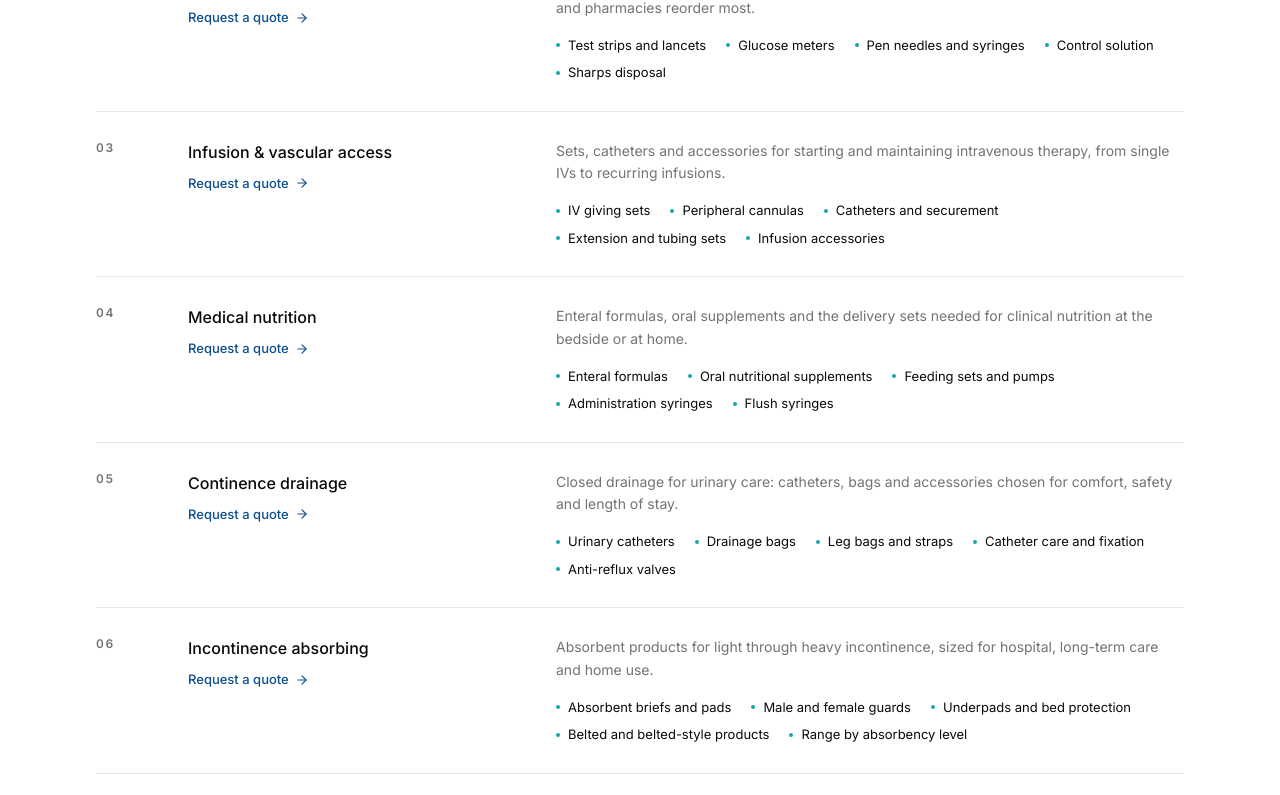
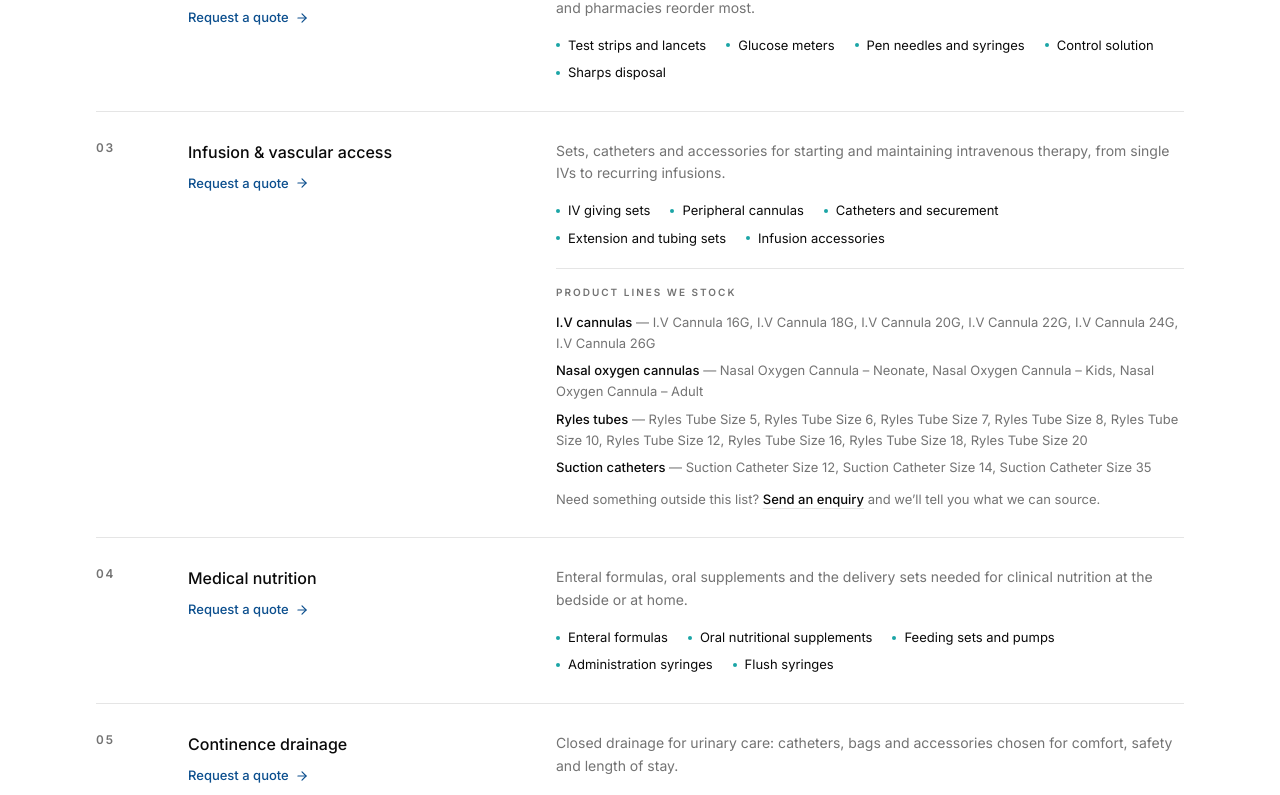
Before and after one commit to afriyieowususarfo-pixel/gj-premium, a React (Vite) app: page /products in a window 1280 px wide. Shown: the part 973-1768 px from the top of the page. Built offline with nearby package versions, Linux system fonts and the light colour scheme; no server answers; what @convex-dev/auth would draw is missing.

Commit message:
Freebuff: Complete it

```diff
--- a/scripts/static/pages/products.ts
+++ b/scripts/static/pages/products.ts
@@ -73,6 +73,24 @@ export function productsPage(): PageInput {
                           )
                           .join("")}
                       </ul>
+                      ${category.groups?.length
+                        ? `<div class="mt-5 border-t border-border pt-4">
+                      <p class="text-[10px] font-semibold uppercase tracking-[0.2em] text-muted-foreground">Product lines we stock</p>
+                      <ul class="mt-3 space-y-1.5">
+                        ${category.groups
+                          .map(
+                            (group) =>
+                              `<li class="text-[13px] leading-relaxed"><span class="font-medium text-foreground">${esc(
+                                group.name,
+                              )}</span> <span class="text-muted-foreground">&mdash; ${esc(
+                                group.variants.join(", "),
+                              )}</span></li>`,
+                          )
+                          .join("")}
+                      </ul>
+                      <p class="mt-3 text-[13px] text-muted-foreground">Need something outside this list? <a href="/quote/" class="font-medium text-foreground underline decoration-border underline-offset-4 transition-colors hover:decoration-foreground">Send an enquiry</a> and we&rsquo;ll tell you what we can source.</p>
+                    </div>`
+                        : ""}
                     </div>
                   </li>`,
   ).join("\n              ");
--- a/scripts/static/pages/quote.ts
+++ b/scripts/static/pages/quote.ts
@@ -338,6 +338,12 @@ export function quotePage(): PageInput {
                   ${contact}
                 </div>
               </div>
+
+              <div class="border-t border-border pt-6">
+                <p class="text-[11px] font-semibold uppercase tracking-[0.25em] text-muted-foreground">Need something we don&rsquo;t stock yet?</p>
+                <p class="mt-3 text-sm leading-relaxed text-foreground">If the product you need isn&rsquo;t in our assortment, send the enquiry anyway: pick &ldquo;Something else: request a product we don&rsquo;t stock yet&rdquo; as your primary category and name the product, size, and quantity in the notes. A supply specialist replies within one business day with availability, a suitable alternative, or a clear reason we can&rsquo;t supply it.</p>
+                <p class="mt-3 text-sm text-muted-foreground">No product is too small or too specific to ask about.</p>
+              </div>
             </div>
           </aside>
         </div>`;
--- a/src/lib/catalog.ts
+++ b/src/lib/catalog.ts
@@ -9,6 +9,8 @@ export type ProductCategory = {
   description: string;
   /** Typical line items a facility asks us to quote. */
   items: string[];
+  /** Finer-grained lines we quote from, where the category has them. */
+  groups?: ProductGroup[];
 };
 
 /**
@@ -268,9 +270,15 @@ export const CATEGORY_OPTIONS: string[] = [
  * quote page to tell buyers which exact items are available now, and to
  * make the “we don’t have it yet” enquiry path obvious.
  */
-export const HOSTED_PRODUCT_LINES: ProductGroup[] = PRODUCT_CATEGORIES
-  .filter((category): category is ProductCategory & { groups: ProductGroup[] } =>
-    "groups" in category,
+export type HostedProductLine = ProductGroup & {
+  categorySlug: string;
+  categoryName: string;
+};
+
+export const HOSTED_PRODUCT_LINES: HostedProductLine[] = PRODUCT_CATEGORIES
+  .filter(
+    (category): category is ProductCategory & { groups: ProductGroup[] } =>
+      category.groups !== undefined,
   )
   .flatMap((category) =>
     category.groups.map((group) => ({
--- a/src/pages/Products.tsx
+++ b/src/pages/Products.tsx
@@ -189,6 +189,39 @@ export default function Products() {
                           </li>
                         ))}
                       </ul>
+
+                      {category.groups && category.groups.length > 0 && (
+                        <div className="mt-5 border-t border-border pt-4">
+                          <p className="text-[10px] font-semibold uppercase tracking-[0.2em] text-muted-foreground">
+                            Product lines we stock
+                          </p>
+                          <ul className="mt-3 space-y-1.5">
+                            {category.groups.map((group) => (
+                              <li
+                                key={group.slug}
+                                className="text-[13px] leading-relaxed"
+                              >
+                                <span className="font-medium text-foreground">
+                                  {group.name}
+                                </span>{" "}
+                                <span className="text-muted-foreground">
+                                  — {group.variants.join(", ")}
+                                </span>
+                              </li>
+                            ))}
+                          </ul>
+                          <p className="mt-3 text-[13px] text-muted-foreground">
+                            Need something outside this list?{" "}
+                            <Link
+                              to="/quote"
+                              className="font-medium text-foreground underline decoration-border underline-offset-4 transition-colors hover:decoration-foreground"
+                            >
+                              Send an enquiry
+                            </Link>{" "}
+                            and we’ll tell you what we can source.
+                          </p>
+                        </div>
+                      )}
                     </div>
                   </li>
                 ))}
--- a/src/pages/Quote.tsx
+++ b/src/pages/Quote.tsx
@@ -49,10 +49,6 @@ const CHECKLIST = [
   "Your needed-by date",
   "A work email for the quote",
 ];
-
-const PRODUCT_LINES_SECTION_TITLE = "Currently available product lines";
-const PRODUCT_LINES_SECTION_BODY =
-  "If the item you need is already here, choose its category and list the variant you want. If it isn’t, use the enquiry path below and we’ll tell you whether we can still help.";
 
 const NEXT_STEPS = [
   {
@@ -437,8 +433,7 @@ export default function Quote() {
                     placeholder="Select facility type"
                     options={FACILITY_TYPES}
                     onChange={(value) => set("facilityType", value)}
-                  />
-                  <SelectField
+                  />                  <SelectField
                     id="category"
                     label="Primary category"
                     required
@@ -633,38 +628,25 @@ export default function Quote() {
                   <p className="text-muted-foreground">Mon–Fri, 8:00–18:00 ET</p>
                 </div>
               </div>
-            </div>
-          </div>
-        </aside>
 
-      <SiteFooter />
-    </div>
-  );
-}
-          <div>            <div className="lg:sticky lg:top-24 lg:space-y-8">
               <div className="border-t border-border pt-6">
                 <p className="text-[11px] font-semibold uppercase tracking-[0.25em] text-muted-foreground">
                   Need something we don’t stock yet?
                 </p>
                 <p className="mt-3 text-sm leading-relaxed text-foreground">
-                  The quote form already accepts any product list, including items
-                  we do not currently carry. Choose “Something else: request a
-                  product we don’t stock yet” as your primary category, list the
-                  product and quantity in the notes, and the same specialist will
-                  come back with whether we can source it, an alternative, or a
-                  clear reason we can’t.
+                  If the product you need isn’t in our assortment, send the
+                  enquiry anyway: pick “Something else: request a product we
+                  don’t stock yet” as your primary category and name the product,
+                  size, and quantity in the notes. A supply specialist replies
+                  within one business day with availability, a suitable
+                  alternative, or a clear reason we can’t supply it.
                 </p>
-                <div className="mt-4 flex items-center gap-2 text-sm">
-                  <span className="shrink-0 h-5 w-5 rounded-full border border-border bg-muted flex items-center justify-center text-[11px] font-semibold text-brand-navy">
-                    !
-                  </span>
-                  <p className="text-muted-foreground">
-                    No product is too small or too specific for an enquiry.
-                  </p>
-                </div>
+                <p className="mt-3 text-sm text-muted-foreground">
+                  No product is too small or too specific to ask about.
+                </p>
               </div>
             </div>
-          </div>
+          </aside>
         </div>
       </main>
 
@@ -672,5 +654,3 @@ export default function Quote() {
     </div>
   );
 }
-
-export const _placeholder = "keep file ending clean";
```
Also changed, not shown: 1 other file (tests, documents, lock files or other folders).
